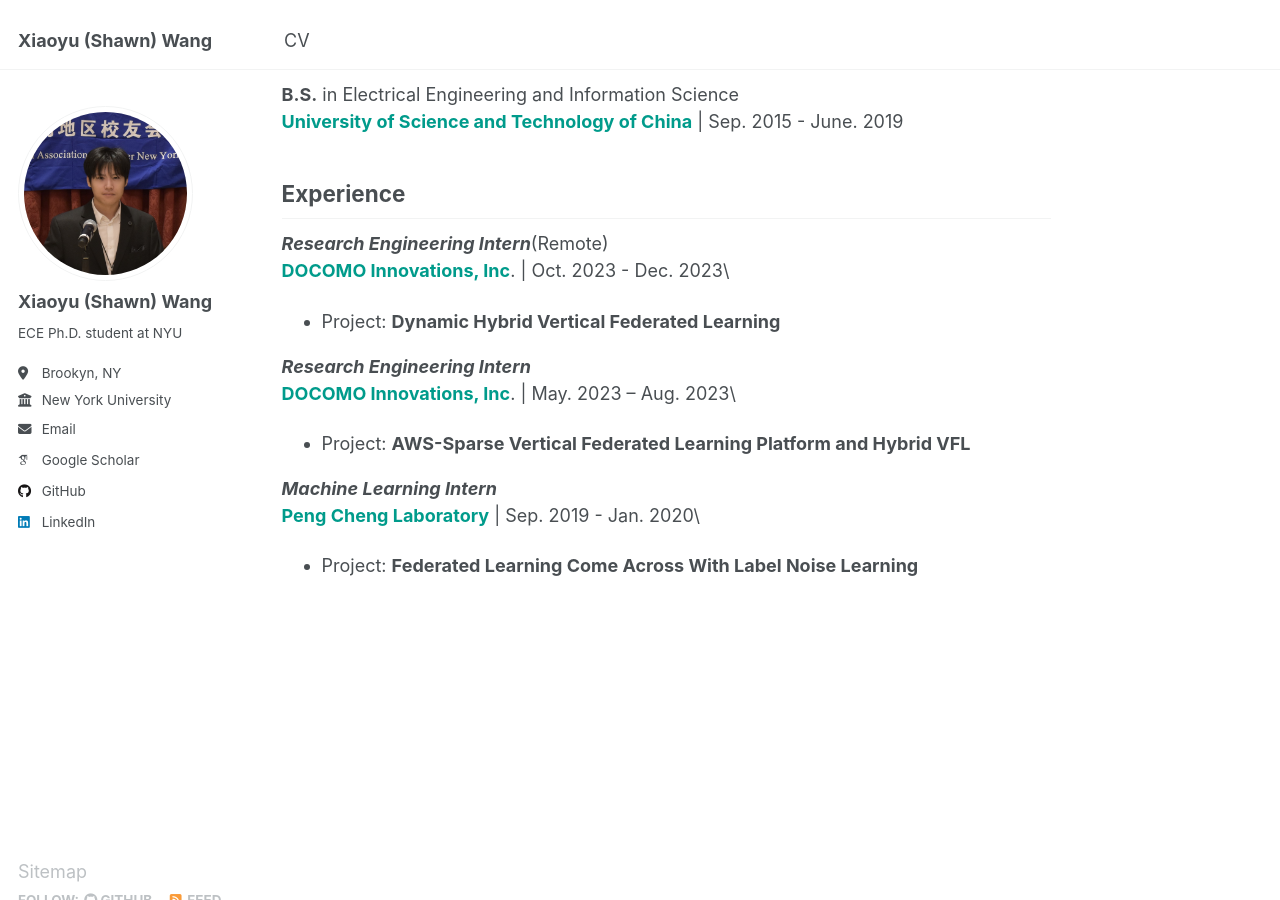
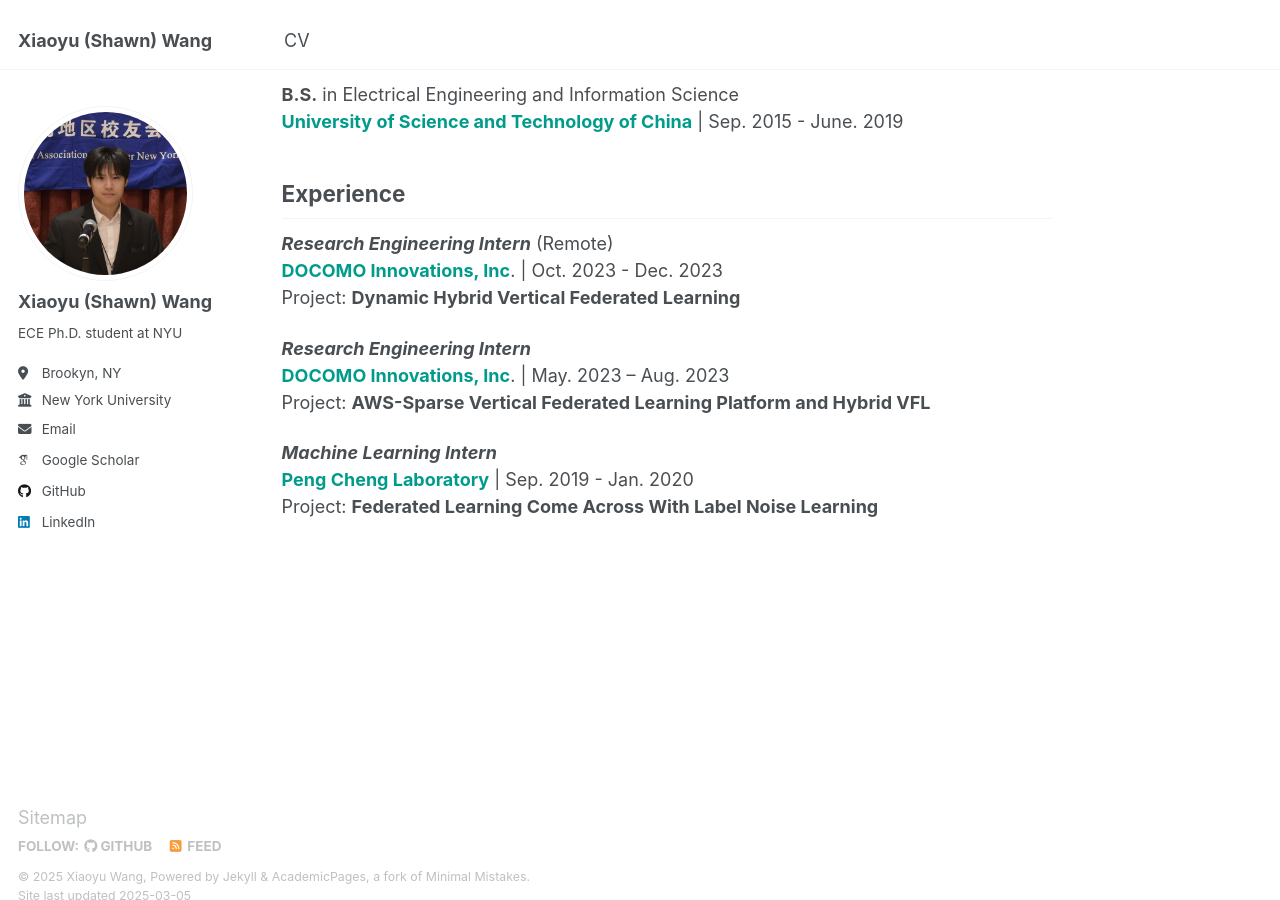
Before and after one commit to shawnxiaoyuwang/shawnxiaoyuwang.github.io, a Jekyll site: the page built from _pages/about.md, in a window 1280 px wide and 900 px high, scrolled down 971 px. Built offline with Jekyll 4.4.1, drawn with Linux system fonts in a browser that asks for light colours; some web fonts are replaced.

```diff
--- a/_pages/about.md
+++ b/_pages/about.md
@@ -38,14 +38,14 @@ Advisor: Prof. <a href="https://wireless.engineering.nyu.edu/yong-liu/" style="c
 
 Experience
 ------
-***Research Engineering Intern***(Remote)\\
+***Research Engineering Intern*** (Remote)\\
 <a href="https://www.docomoinnovations.com/" style="color: #009B8B; text-decoration: none;">**DOCOMO Innovations, Inc**</a>. | Oct. 2023 - Dec. 2023\\
-- Project: **Dynamic Hybrid Vertical Federated Learning**
+Project: **Dynamic Hybrid Vertical Federated Learning**
 
 ***Research Engineering Intern*** \\
 <a href="https://www.docomoinnovations.com/" style="color: #009B8B; text-decoration: none;">**DOCOMO Innovations, Inc**</a>. | May. 2023 – Aug. 2023\\
-- Project: **AWS-Sparse Vertical Federated Learning Platform and Hybrid VFL**
+Project: **AWS-Sparse Vertical Federated Learning Platform and Hybrid VFL**
 
 ***Machine Learning Intern*** \\
 <a href="https://data-starcloud.pcl.ac.cn/" style="color: #009B8B; text-decoration: none;">**Peng Cheng Laboratory**</a> | Sep. 2019 - Jan. 2020\\
-- Project: **Federated Learning Come Across With Label Noise Learning**
+Project: **Federated Learning Come Across With Label Noise Learning**
```
